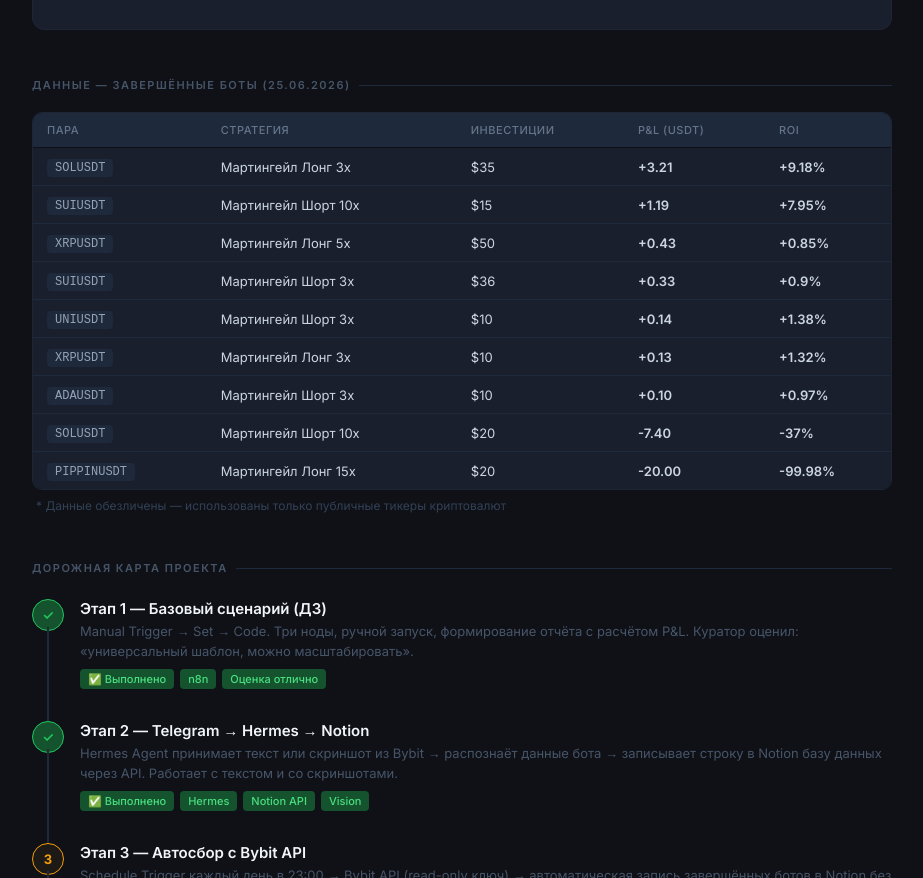
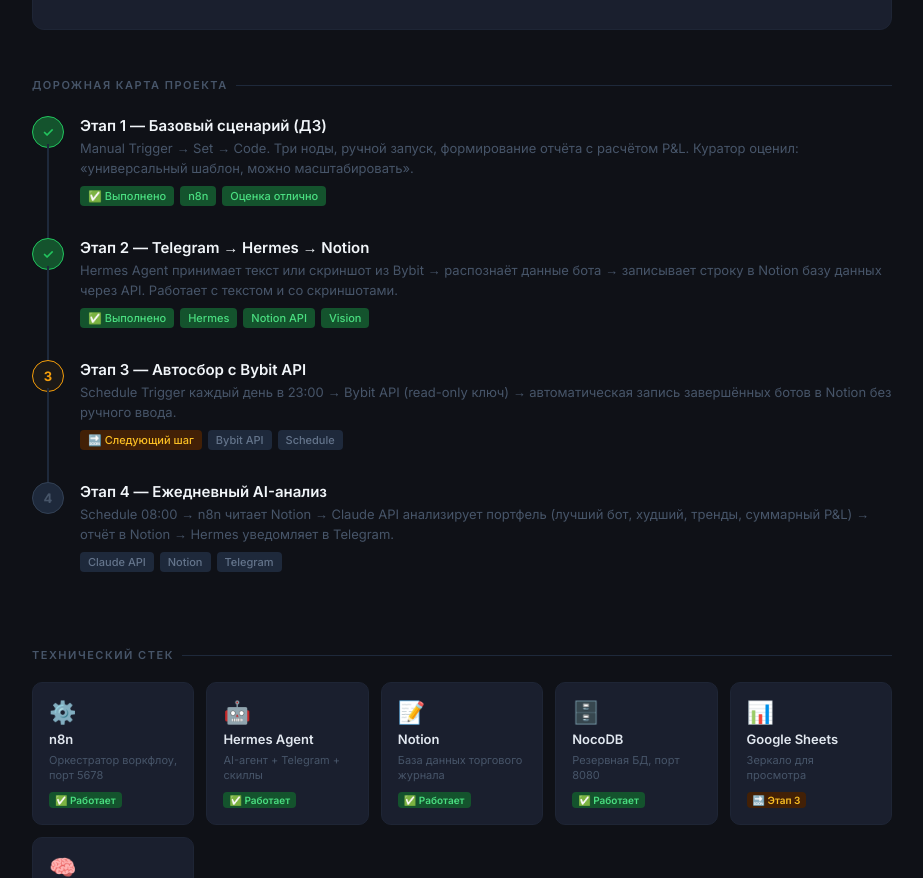
Before and after one commit to olgacripto811/client-pages, a plain HTML site: page bybit-journal-n8n.html in a window 1280 px wide. Shown: the part 1627-2505 px from the top of the page, without its empty margins (178-1101 px from the left). Drawn offline with Linux system fonts and the light colour scheme.

Commit message:
Remove data table section

```diff
--- a/bybit-journal-n8n.html
+++ b/bybit-journal-n8n.html
@@ -213,29 +213,7 @@
     </div>
   </div>
 
-  <!-- ДАННЫЕ -->
-  <div class="section">
-    <div class="section-title">Данные — завершённые боты (25.06.2026)</div>
-    <div style="overflow-x:auto; border-radius: 10px; border: 1px solid #1e2535;">
-      <table class="data-table">
-        <thead>
-          <tr><th>Пара</th><th>Стратегия</th><th>Инвестиции</th><th>P&L (USDT)</th><th>ROI</th></tr>
-        </thead>
-        <tbody>
-          <tr><td><span class="pair-badge">SOLUSDT</span></td><td>Мартингейл Лонг 3x</td><td>$35</td><td class="pnl-pos">+3.21</td><td class="pnl-pos">+9.18%</td></tr>
-          <tr><td><span class="pair-badge">SUIUSDT</span></td><td>Мартингейл Шорт 10x</td><td>$15</td><td class="pnl-pos">+1.19</td><td class="pnl-pos">+7.95%</td></tr>
-          <tr><td><span class="pair-badge">XRPUSDT</span></td><td>Мартингейл Лонг 5x</td><td>$50</td><td class="pnl-pos">+0.43</td><td class="pnl-pos">+0.85%</td></tr>
-          <tr><td><span class="pair-badge">SUIUSDT</span></td><td>Мартингейл Шорт 3x</td><td>$36</td><td class="pnl-pos">+0.33</td><td class="pnl-pos">+0.9%</td></tr>
-          <tr><td><span class="pair-badge">UNIUSDT</span></td><td>Мартингейл Шорт 3x</td><td>$10</td><td class="pnl-pos">+0.14</td><td class="pnl-pos">+1.38%</td></tr>
-          <tr><td><span class="pair-badge">XRPUSDT</span></td><td>Мартингейл Лонг 3x</td><td>$10</td><td class="pnl-pos">+0.13</td><td class="pnl-pos">+1.32%</td></tr>
-          <tr><td><span class="pair-badge">ADAUSDT</span></td><td>Мартингейл Шорт 3x</td><td>$10</td><td class="pnl-pos">+0.10</td><td class="pnl-pos">+0.97%</td></tr>
-          <tr><td><span class="pair-badge">SOLUSDT</span></td><td>Мартингейл Шорт 10x</td><td>$20</td><td class="pnl-neg">-7.40</td><td class="pnl-neg">-37%</td></tr>
-          <tr><td><span class="pair-badge">PIPPINUSDT</span></td><td>Мартингейл Лонг 15x</td><td>$20</td><td class="pnl-neg">-20.00</td><td class="pnl-neg">-99.98%</td></tr>
-        </tbody>
-      </table>
-    </div>
-    <p style="font-size:12px;color:#334155;margin-top:8px;padding-left:4px;">* Данные обезличены — использованы только публичные тикеры криптовалют</p>
-  </div>
+
 
   <!-- ROADMAP -->
   <div class="section">
```
